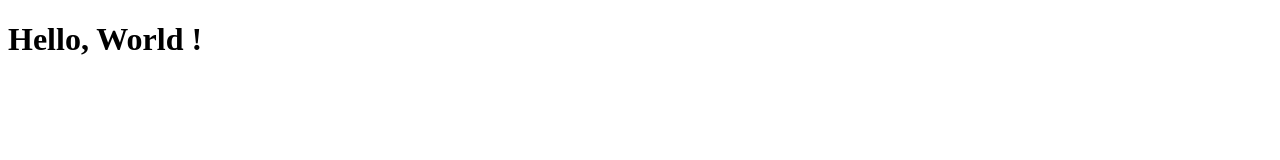
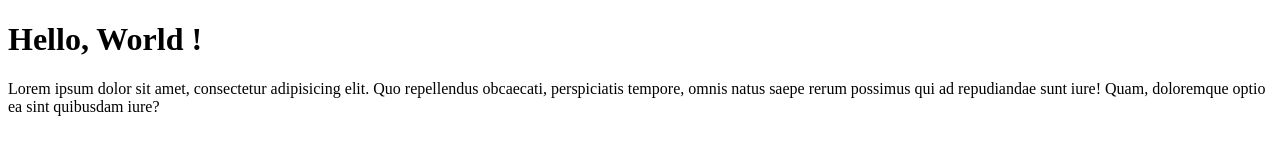
Before and after one commit to Ricardofelixdias/artigo-submarino, a plain HTML site: page index.html in a window 1280 px wide. Drawn offline with Linux system fonts and the light colour scheme.

Commit message:
modifiquei o arquivo index.html

```diff
--- a/index.html
+++ b/index.html
@@ -8,6 +8,7 @@
 </head>
 <body>
     <h1>Hello, World !</h1>
+    <p>Lorem ipsum dolor sit amet, consectetur adipisicing elit. Quo repellendus obcaecati, perspiciatis tempore, omnis natus saepe rerum possimus qui ad repudiandae sunt iure! Quam, doloremque optio ea sint quibusdam iure?</p>
 
 </body>
 </html>
```
